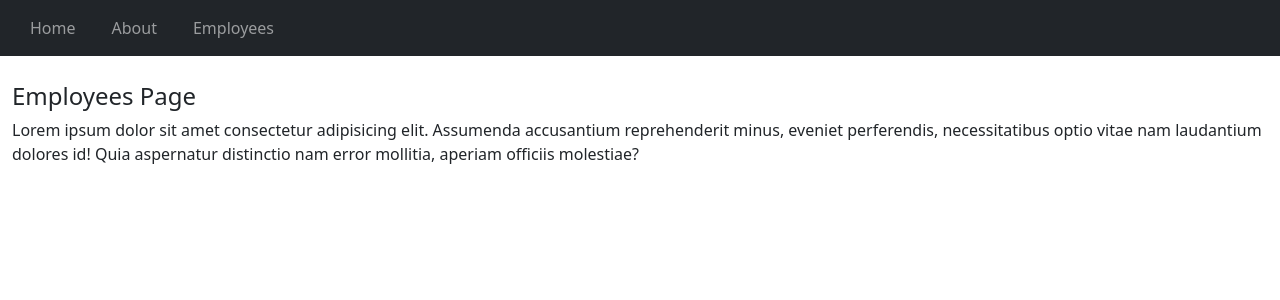
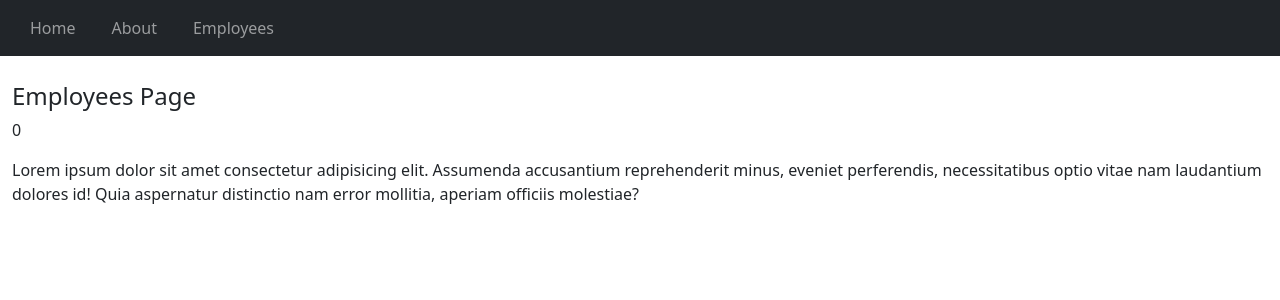
Before and after one commit to nayeftechno/sdk-implementation, a Next.js app: page /employees in a window 1280 px wide. Shown: the top 300 px of the page. Built offline with nearby package versions, Linux system fonts and the light colour scheme; no server answers.

Commit message:
fix: fix head

```diff
--- a/components/RenderHead.js
+++ b/components/RenderHead.js
@@ -4,7 +4,7 @@ import Head from "next/head";
 function RenderHead({ pageTitle = "" }) {
   return (
     <Head>
-      <title>{pageTitle} Page</title>
+      <title>{`${pageTitle} Page`}</title>
     </Head>
   );
 }
--- /dev/null
+++ b/components/employee/List.js
@@ -0,0 +1,9 @@
+import { observer } from "mobx-react-lite";
+import { useEmployeeStore } from "../../contexts/EmployeeContext";
+
+function List() {
+  const { getEmployees } = useEmployeeStore();
+  return <p>{getEmployees.length}</p>;
+}
+
+export default observer(List);
--- a/pages/employees/index.js
+++ b/pages/employees/index.js
@@ -1,5 +1,6 @@
 import { useEffect } from "react";
 import RenderHead from "../../components/RenderHead";
+import List from "../../components/employee/List";
 import { useEmployeeStore } from "../../contexts/EmployeeContext";
 
 export default function EmployeesPage() {
@@ -16,6 +17,7 @@ export default function EmployeesPage() {
       <div className="row">
         <h4>Employees Page</h4>
         <div className="col-md-12">
+          <List />
           <p>
             Lorem ipsum dolor sit amet consectetur adipisicing elit. Assumenda
             accusantium reprehenderit minus, eveniet perferendis, necessitatibus
```
